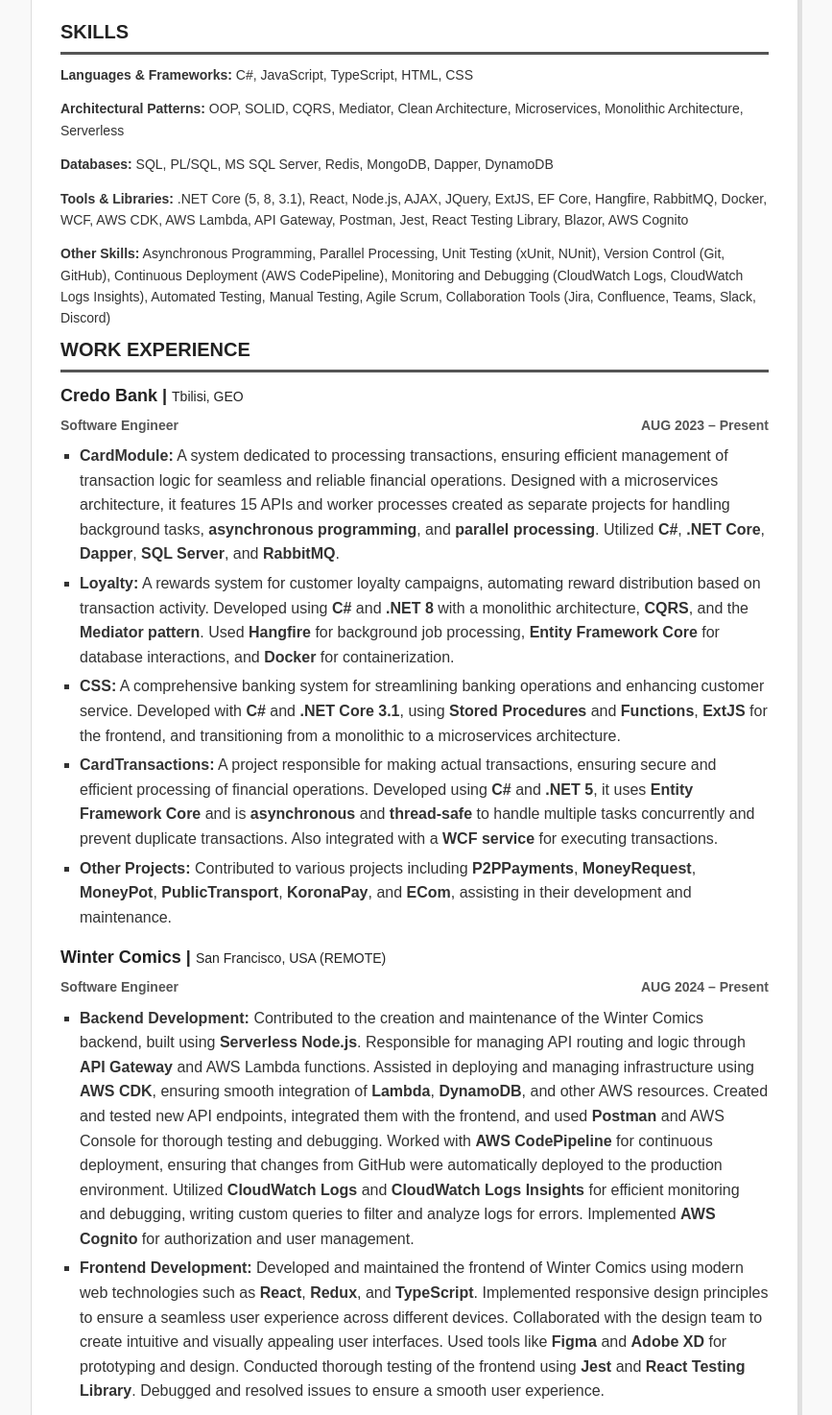
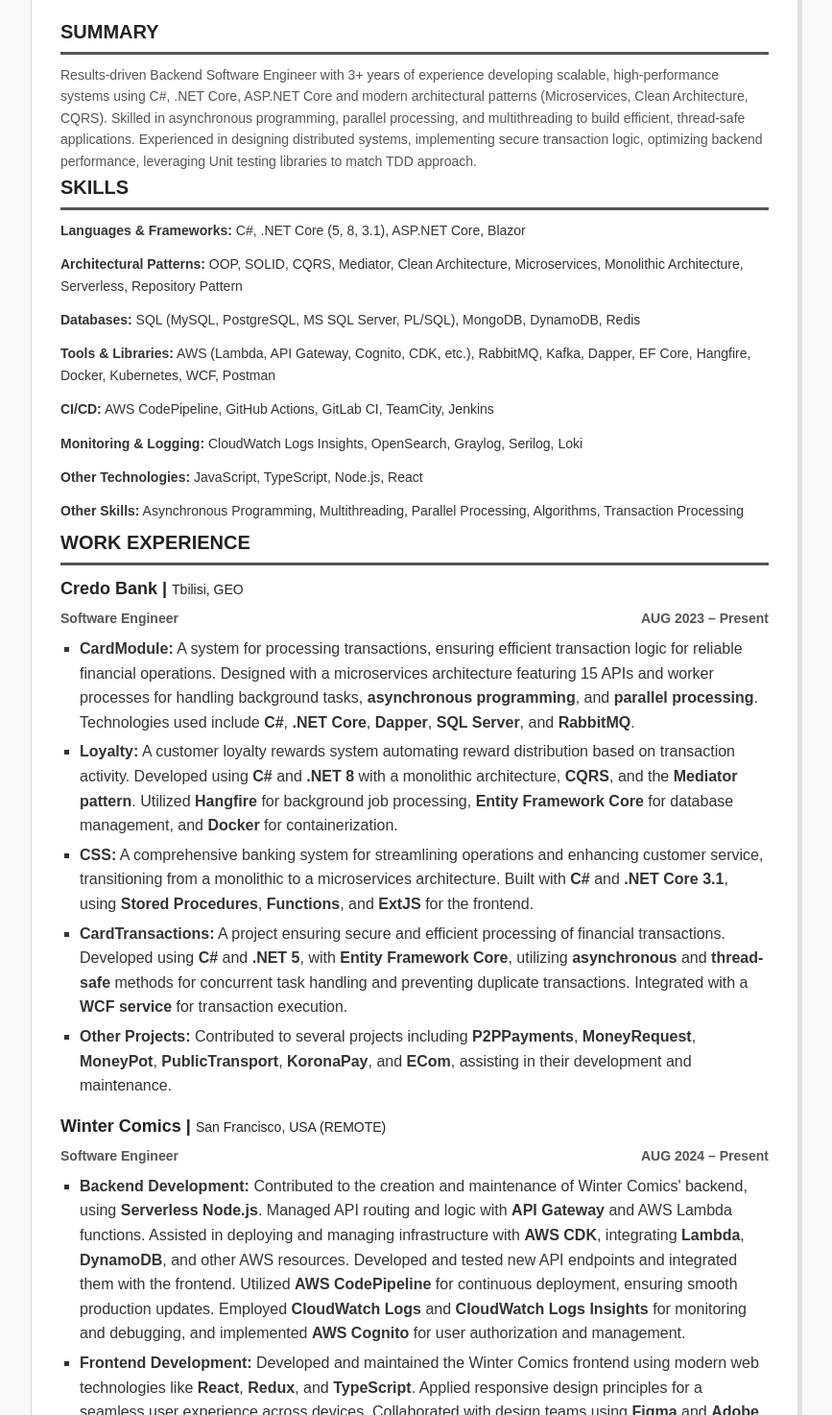
Before and after one commit to rkapanadze/CV, a plain HTML site: page index.html in a window 1280 px wide. Shown: the part 160-1634 px from the top of the page at 96% size, without its empty margins (208-1075 px from the left). Drawn offline with Linux system fonts and the light colour scheme.

Commit message:
modify skills

```diff
--- a/index.html
+++ b/index.html
@@ -21,30 +21,55 @@
         </p>
     </header>
 
+    <!-- Summary -->
+    <section class="section">
+        <h2>SUMMARY</h2>
+        <p>
+            Results-driven Backend Software Engineer with 3+ years of experience developing scalable, high-performance
+            systems using C#, .NET Core, ASP.NET Core and modern architectural patterns (Microservices, Clean
+            Architecture, CQRS). Skilled in asynchronous programming, parallel processing, and multithreading to build
+            efficient, thread-safe applications. Experienced in designing distributed systems, implementing secure
+            transaction logic, optimizing backend performance, leveraging Unit testing libraries to match TDD
+            approach. </p>
+    </section>
+
     <!-- Skills -->
     <section class="section">
         <h2>SKILLS</h2>
         <div class="skills-list">
             <div class="skills-category">
-                <strong>Languages & Frameworks:</strong> C#, JavaScript, TypeScript, HTML, CSS
+                <strong>Languages & Frameworks:</strong>
+                C#, .NET Core (5, 8, 3.1), ASP.NET Core, Blazor
             </div>
             <div class="skills-category">
-                <strong>Architectural Patterns:</strong> OOP, SOLID, CQRS, Mediator, Clean Architecture, Microservices,
-                Monolithic Architecture, Serverless
+                <strong>Architectural Patterns:</strong>
+                OOP, SOLID, CQRS, Mediator, Clean Architecture, Microservices, Monolithic Architecture, Serverless,
+                Repository Pattern
             </div>
             <div class="skills-category">
-                <strong>Databases:</strong> SQL, PL/SQL, MS SQL Server, Redis, MongoDB, Dapper, DynamoDB
+                <strong>Databases:</strong>
+                SQL (MySQL, PostgreSQL, MS SQL Server, PL/SQL), MongoDB, DynamoDB, Redis
             </div>
             <div class="skills-category">
-                <strong>Tools & Libraries:</strong> .NET Core (5, 8, 3.1), React, Node.js, AJAX, JQuery, ExtJS, EF Core,
-                Hangfire, RabbitMQ, Docker, WCF, AWS CDK, AWS Lambda, API Gateway, Postman, Jest, React Testing Library,
-                Blazor, AWS Cognito
+                <strong>Tools & Libraries:</strong>
+                AWS (Lambda, API Gateway, Cognito, CDK, etc.), RabbitMQ, Kafka, Dapper, EF Core, Hangfire, Docker,
+                Kubernetes, WCF, Postman
             </div>
             <div class="skills-category">
-                <strong>Other Skills:</strong> Asynchronous Programming, Parallel Processing, Unit Testing (xUnit,
-                NUnit), Version Control (Git, GitHub), Continuous Deployment (AWS CodePipeline), Monitoring and
-                Debugging (CloudWatch Logs, CloudWatch Logs Insights), Automated Testing, Manual Testing, Agile Scrum,
-                Collaboration Tools (Jira, Confluence, Teams, Slack, Discord)
+                <strong>CI/CD:</strong>
+                AWS CodePipeline, GitHub Actions, GitLab CI, TeamCity, Jenkins
+            </div>
+            <div class="skills-category">
+                <strong>Monitoring & Logging:</strong>
+                CloudWatch Logs Insights, OpenSearch, Graylog, Serilog, Loki
+            </div>
+            <div class="skills-category">
+                <strong>Other Technologies:</strong>
+                JavaScript, TypeScript, Node.js, React
+            </div>
+            <div class="skills-category">
+                <strong>Other Skills:</strong>
+                Asynchronous Programming, Multithreading, Parallel Processing, Algorithms, Transaction Processing
             </div>
         </div>
     </section>
@@ -60,19 +85,37 @@
             <p class="job-title">Software Engineer <span class="year">AUG 2023 – Present</span></p>
             <ul>
                 <li>
-                    <strong>CardModule:</strong> A system dedicated to processing transactions, ensuring efficient management of transaction logic for seamless and reliable financial operations. Designed with a microservices architecture, it features 15 APIs and worker processes created as separate projects for handling background tasks, <strong>asynchronous programming</strong>, and <strong>parallel processing</strong>. Utilized <strong>C#</strong>, <strong>.NET Core</strong>, <strong>Dapper</strong>, <strong>SQL Server</strong>, and <strong>RabbitMQ</strong>.
+                    <strong>CardModule:</strong> A system for processing transactions, ensuring efficient transaction
+                    logic for reliable financial operations. Designed with a microservices architecture featuring 15
+                    APIs and worker processes for handling background tasks, <strong>asynchronous programming</strong>,
+                    and <strong>parallel processing</strong>. Technologies used include <strong>C#</strong>, <strong>.NET
+                    Core</strong>, <strong>Dapper</strong>, <strong>SQL Server</strong>, and <strong>RabbitMQ</strong>.
                 </li>
                 <li>
-                    <strong>Loyalty:</strong> A rewards system for customer loyalty campaigns, automating reward distribution based on transaction activity. Developed using <strong>C#</strong> and <strong>.NET 8</strong> with a monolithic architecture, <strong>CQRS</strong>, and the <strong>Mediator pattern</strong>. Used <strong>Hangfire</strong> for background job processing, <strong>Entity Framework Core</strong> for database interactions, and <strong>Docker</strong> for containerization.
+                    <strong>Loyalty:</strong> A customer loyalty rewards system automating reward distribution based on
+                    transaction activity. Developed using <strong>C#</strong> and <strong>.NET 8</strong> with a
+                    monolithic architecture, <strong>CQRS</strong>, and the <strong>Mediator pattern</strong>. Utilized
+                    <strong>Hangfire</strong> for background job processing, <strong>Entity Framework Core</strong> for
+                    database management, and <strong>Docker</strong> for containerization.
                 </li>
                 <li>
-                    <strong>CSS:</strong> A comprehensive banking system for streamlining banking operations and enhancing customer service. Developed with <strong>C#</strong> and <strong>.NET Core 3.1</strong>, using <strong>Stored Procedures</strong> and <strong>Functions</strong>, <strong>ExtJS</strong> for the frontend, and transitioning from a monolithic to a microservices architecture.
+                    <strong>CSS:</strong> A comprehensive banking system for streamlining operations and enhancing
+                    customer service, transitioning from a monolithic to a microservices architecture. Built with
+                    <strong>C#</strong> and <strong>.NET Core 3.1</strong>, using <strong>Stored Procedures</strong>,
+                    <strong>Functions</strong>, and <strong>ExtJS</strong> for the frontend.
                 </li>
                 <li>
-                    <strong>CardTransactions:</strong> A project responsible for making actual transactions, ensuring secure and efficient processing of financial operations. Developed using <strong>C#</strong> and <strong>.NET 5</strong>, it uses <strong>Entity Framework Core</strong> and is <strong>asynchronous</strong> and <strong>thread-safe</strong> to handle multiple tasks concurrently and prevent duplicate transactions. Also integrated with a <strong>WCF service</strong> for executing transactions.
+                    <strong>CardTransactions:</strong> A project ensuring secure and efficient processing of financial
+                    transactions. Developed using <strong>C#</strong> and <strong>.NET 5</strong>, with <strong>Entity
+                    Framework Core</strong>, utilizing <strong>asynchronous</strong> and <strong>thread-safe</strong>
+                    methods for concurrent task handling and preventing duplicate transactions. Integrated with a
+                    <strong>WCF service</strong> for transaction execution.
                 </li>
                 <li>
-                    <strong>Other Projects:</strong> Contributed to various projects including <strong>P2PPayments</strong>, <strong>MoneyRequest</strong>, <strong>MoneyPot</strong>, <strong>PublicTransport</strong>, <strong>KoronaPay</strong>, and <strong>ECom</strong>, assisting in their development and maintenance.
+                    <strong>Other Projects:</strong> Contributed to several projects including
+                    <strong>P2PPayments</strong>, <strong>MoneyRequest</strong>, <strong>MoneyPot</strong>, <strong>PublicTransport</strong>,
+                    <strong>KoronaPay</strong>, and <strong>ECom</strong>, assisting in their development and
+                    maintenance.
                 </li>
             </ul>
         </article>
@@ -83,56 +126,57 @@
             <p class="job-title">Software Engineer <span class="year">AUG 2024 – Present</span></p>
             <ul>
                 <li>
-                    <strong>Backend Development:</strong> Contributed to the creation and maintenance of the Winter
-                    Comics backend, built using <strong>Serverless Node.js</strong>. Responsible for managing API
-                    routing and logic through <strong>API Gateway</strong> and AWS Lambda functions. Assisted in
-                    deploying and managing infrastructure using <strong>AWS CDK</strong>, ensuring smooth integration of
-                    <strong>Lambda</strong>, <strong>DynamoDB</strong>, and other AWS resources. Created and tested new
-                    API endpoints, integrated them with the frontend, and used <strong>Postman</strong> and AWS Console
-                    for thorough testing and debugging. Worked with <strong>AWS CodePipeline</strong> for continuous
-                    deployment, ensuring that changes from GitHub were automatically deployed to the production
-                    environment. Utilized <strong>CloudWatch Logs</strong> and <strong>CloudWatch Logs Insights</strong>
-                    for efficient monitoring and debugging, writing custom queries to filter and analyze logs for
-                    errors. Implemented <strong>AWS Cognito</strong> for authorization and user management.
+                    <strong>Backend Development:</strong> Contributed to the creation and maintenance of Winter Comics'
+                    backend, using <strong>Serverless Node.js</strong>. Managed API routing and logic with <strong>API
+                    Gateway</strong> and AWS Lambda functions. Assisted in deploying and managing infrastructure with
+                    <strong>AWS CDK</strong>, integrating <strong>Lambda</strong>, <strong>DynamoDB</strong>, and other
+                    AWS resources. Developed and tested new API endpoints and integrated them with the frontend.
+                    Utilized <strong>AWS CodePipeline</strong> for continuous deployment, ensuring smooth production
+                    updates. Employed <strong>CloudWatch Logs</strong> and <strong>CloudWatch Logs Insights</strong> for
+                    monitoring and debugging, and implemented <strong>AWS Cognito</strong> for user authorization and
+                    management.
                 </li>
                 <li>
-                    <strong>Frontend Development:</strong> Developed and maintained the frontend of Winter Comics using
-                    modern web technologies such as <strong>React</strong>, <strong>Redux</strong>, and <strong>TypeScript</strong>.
-                    Implemented responsive design principles to ensure a seamless user experience across different
-                    devices. Collaborated with the design team to create intuitive and visually appealing user
-                    interfaces. Used tools like <strong>Figma</strong> and <strong>Adobe XD</strong> for prototyping and
-                    design. Conducted thorough testing of the frontend using <strong>Jest</strong> and <strong>React
-                    Testing Library</strong>. Debugged and resolved issues to ensure a smooth user experience.
+                    <strong>Frontend Development:</strong> Developed and maintained the Winter Comics frontend using
+                    modern web technologies like <strong>React</strong>, <strong>Redux</strong>, and
+                    <strong>TypeScript</strong>. Applied responsive design principles for a seamless user experience
+                    across devices. Collaborated with design teams using <strong>Figma</strong> and <strong>Adobe
+                    XD</strong> for prototyping and design. Conducted frontend testing with <strong>Jest</strong> and
+                    <strong>React Testing Library</strong> to ensure optimal user experience.
                 </li>
             </ul>
         </article>
 
-
-
-        <!--Bank of Georgia -->
+        <!-- Bank of Georgia -->
         <article class="job-item">
             <h3>Bank of Georgia | <span class="location">Tbilisi, GEO</span></h3>
             <p class="job-title">Software Engineer <span class="year">Feb 2021 – Aug 2023</span></p>
             <ul>
                 <li>
-                    <strong>HRMS:</strong> Developed an internal Human Resource Management System (HRMS) primarily utilized by HR personnel but also accessed by all employees for various HR-related functions. The project was written using <strong>Clean Architecture</strong>, with the frontend developed in <strong>Blazor</strong>. The database utilized <strong>PL/SQL</strong> and included migrations for database management.
+                    <strong>HRMS:</strong> Developed an internal Human Resource Management System (HRMS) used by HR
+                    personnel and employees. The system was built using <strong>Clean Architecture</strong> and
+                    developed with <strong>Blazor</strong> for the frontend. The backend utilized
+                    <strong>PL/SQL</strong> and included database migrations for seamless management.
                 </li>
                 <li>
-                    <strong>Screening:</strong> Designed and implemented an application for employee registration and background checks, ensuring thorough vetting of new hires by identifying potential issues.
+                    <strong>Screening:</strong> Designed and implemented an application for employee registration and
+                    background checks, ensuring thorough vetting of new hires.
                 </li>
             </ul>
             <p class="job-title">Quality Assurance Engineer <span class="year">Nov 2020 – Feb 2021</span></p>
             <ul>
                 <li>
-                    <strong>BOnline:</strong> Worked on the business internet banking platform, the largest and most important project at the Bank of Georgia. Conducted comprehensive testing to ensure functionality, performance, and security. Utilized automated testing tools and manual testing techniques to identify and resolve defects, ensuring high-quality software delivery.
+                    <strong>BOnline:</strong> Worked on the business internet banking platform, conducting comprehensive
+                    testing for functionality, performance, and security. Utilized automated testing tools and manual
+                    techniques to identify and resolve defects.
                 </li>
                 <li>
-                    <strong>BOGPay:</strong> Contributed to the payment platform project by performing thorough testing to ensure secure and efficient processing of financial transactions. Identified and resolved issues to maintain the integrity and reliability of the payment system.
+                    <strong>BOGPay:</strong> Contributed to testing the payment platform project, ensuring secure and
+                    efficient processing of financial transactions while resolving issues to maintain system integrity
+                    and reliability.
                 </li>
             </ul>
         </article>
-
-
 
     </section>
 
```
